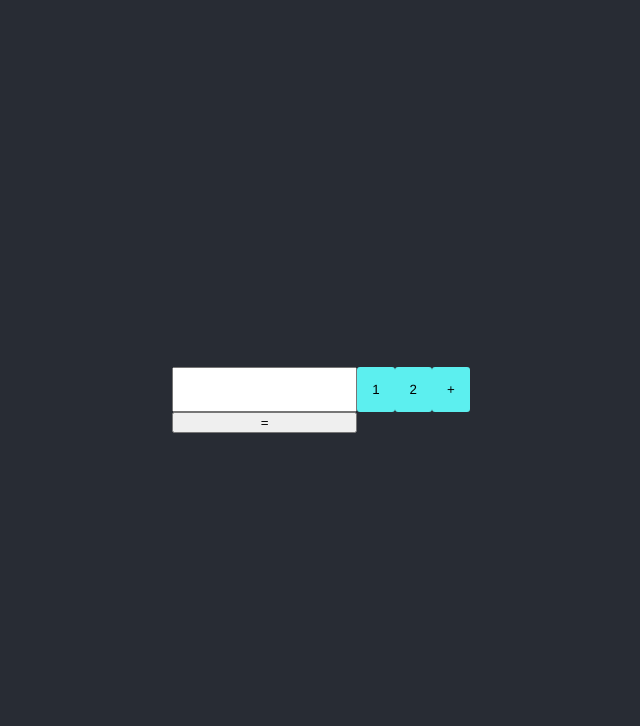
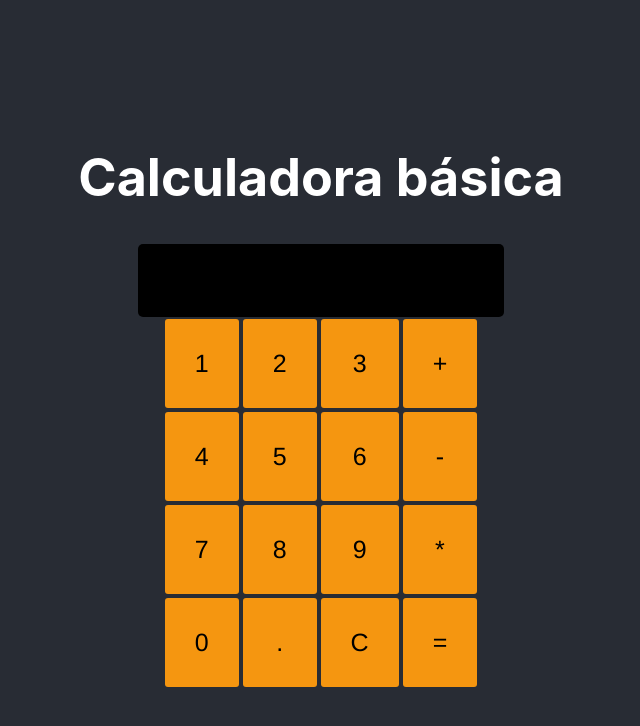
Before and after one commit to RefinedCandle49/Integracion, a React (Create React App) app: page / in a window 1280 px wide. Shown: the top 726 px of the page, without its empty margins (319-959 px from the left). Built offline with nearby package versions, Linux system fonts and the light colour scheme.

Commit message:
La calculadora funciona correctamente

```diff
--- a/src/App.js
+++ b/src/App.js
@@ -4,14 +4,48 @@ import Buttons from './Buttons';
 import './App.css'
 import { useState } from "react";
 function App() {
-  const[value, setValue] = useState('')
+  const[value, setValue] = useState('');
+
+  const ButtonClick = (buttonValue) => {
+    setValue(value + buttonValue);
+  };
+
+  const handleCalculate = () => {
+    try {
+      const result = eval(value);
+      if (isNaN(result) || !isFinite(result)) {
+        setValue('ERROR');
+      } else {
+        setValue(result);
+      }
+    } catch (error) {
+      setValue('ERROR');
+    }
+  };
+
   return (
     <>
     <div className="App">
       <header className="App-header">
+        <h1>Calculadora básica</h1>
+      <input className='display' type='text' value={value}/>
         <div className='grid'>
-
-        <Buttons></Buttons>
+            <Buttons name="1" onClick={ButtonClick}/>
+            <Buttons name="2" onClick={ButtonClick}/>
+            <Buttons name="3" onClick={ButtonClick}/>
+            <input type='button' className='button' value="+" onClick={() => setValue(value + '+')}/>
+            <Buttons name="4" onClick={ButtonClick}/>
+            <Buttons name="5" onClick={ButtonClick}/>
+            <Buttons name="6" onClick={ButtonClick}/>
+            <input type='button' className='button' value="-" onClick={() => setValue(value + '-')}/>
+            <Buttons name="7" onClick={ButtonClick}/>
+            <Buttons name="8" onClick={ButtonClick}/>
+            <Buttons name="9" onClick={ButtonClick}/>
+            <input type='button' className='button' value="*" onClick={() => setValue(value + '*')}/>
+            <Buttons name="0" onClick={ButtonClick}/>
+            <Buttons name="." onClick={ButtonClick}/>
+            <Buttons name="C" onClick={e => setValue('')}/>
+            <input type='button' className='button' value="=" onClick={handleCalculate}/>
         </div>
       </header>
     </div>
--- a/src/Buttons.js
+++ b/src/Buttons.js
@@ -5,11 +5,7 @@ function Buttons(props){
     const[value, setValue] = useState('')
     return(
         <>
-        <input type='text' value={value}/>
-        <input type='button' className='button' value="1" onClick={e => setValue(value + e.target.value)}/>
-        <input type='button' className='button' value="2" onClick={e => setValue(value + e.target.value)}/>
-        <input type='button' className='button' value="+" onClick={e => setValue(value + e.target.value)}/>
-        <input type='button' value="=" onClick={e => setValue(eval(value))}/>
+        <input type='button' className='button' value={props.name} onClick={() => props.onClick(props.name)}/>
         </>
 
     );
--- a/src/Calculator.css
+++ b/src/Calculator.css
@@ -4,9 +4,32 @@
 }
 
 .button{
-    background-color: rgb(92, 239, 239);
+    background-color: rgb(245, 150, 16);
     border: none;
     border-radius: 3px;
-    padding: 15px;
+    padding: 30px;
+    font-size: 25px;
     font-family: 'Franklin Gothic Medium', 'Arial Narrow', Arial, sans-serif;
+    margin: 2px;
+    cursor: pointer;
 }
+
+.button:hover{
+    background-color: rgb(188, 111, 2);
+
+}
+
+.button:active{
+    background-color: rgb(192, 156, 105);
+
+}
+
+.display{
+    font-size: 25px;
+    font-family: 'Franklin Gothic Medium', 'Arial Narrow', Arial, sans-serif;
+    border-radius: 5px;
+    border: none;
+    padding: 22px;
+    color: white;
+    background-color: black;
+}
```
